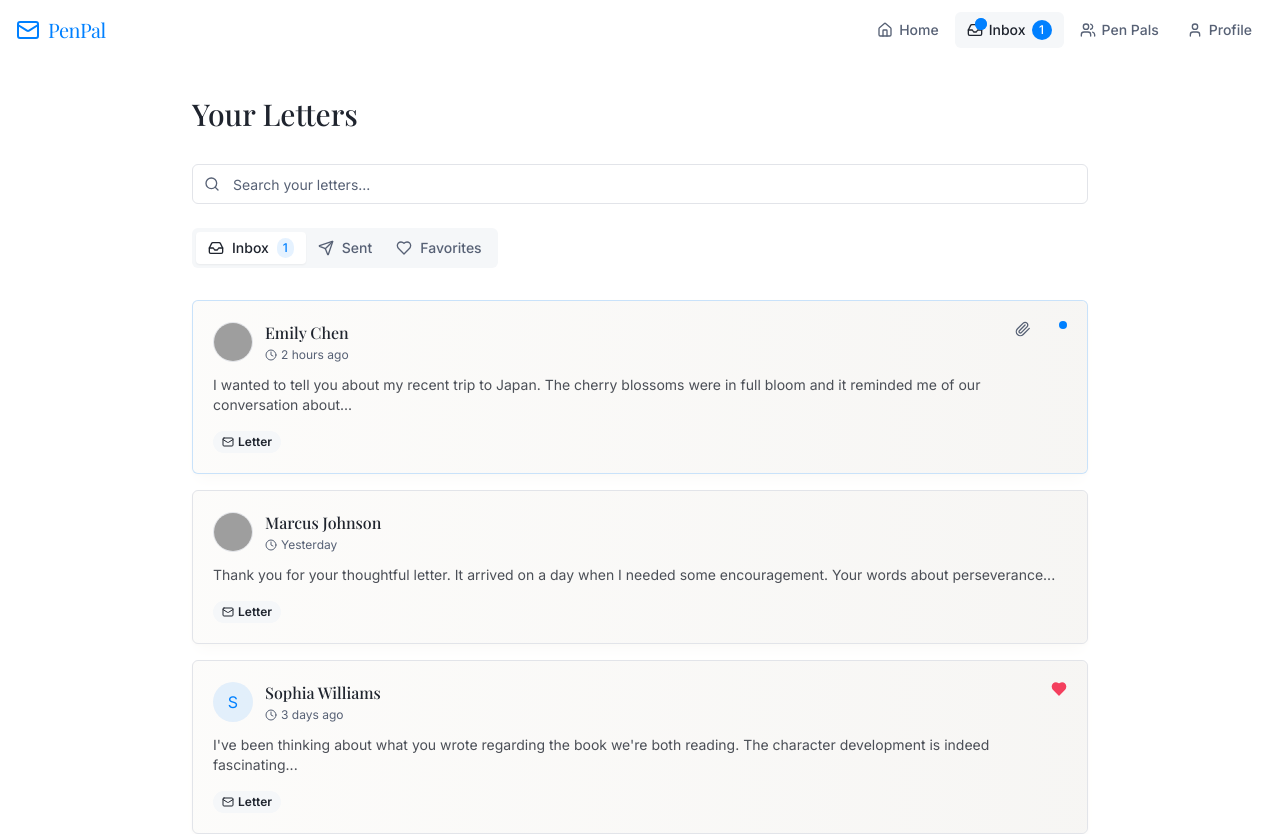
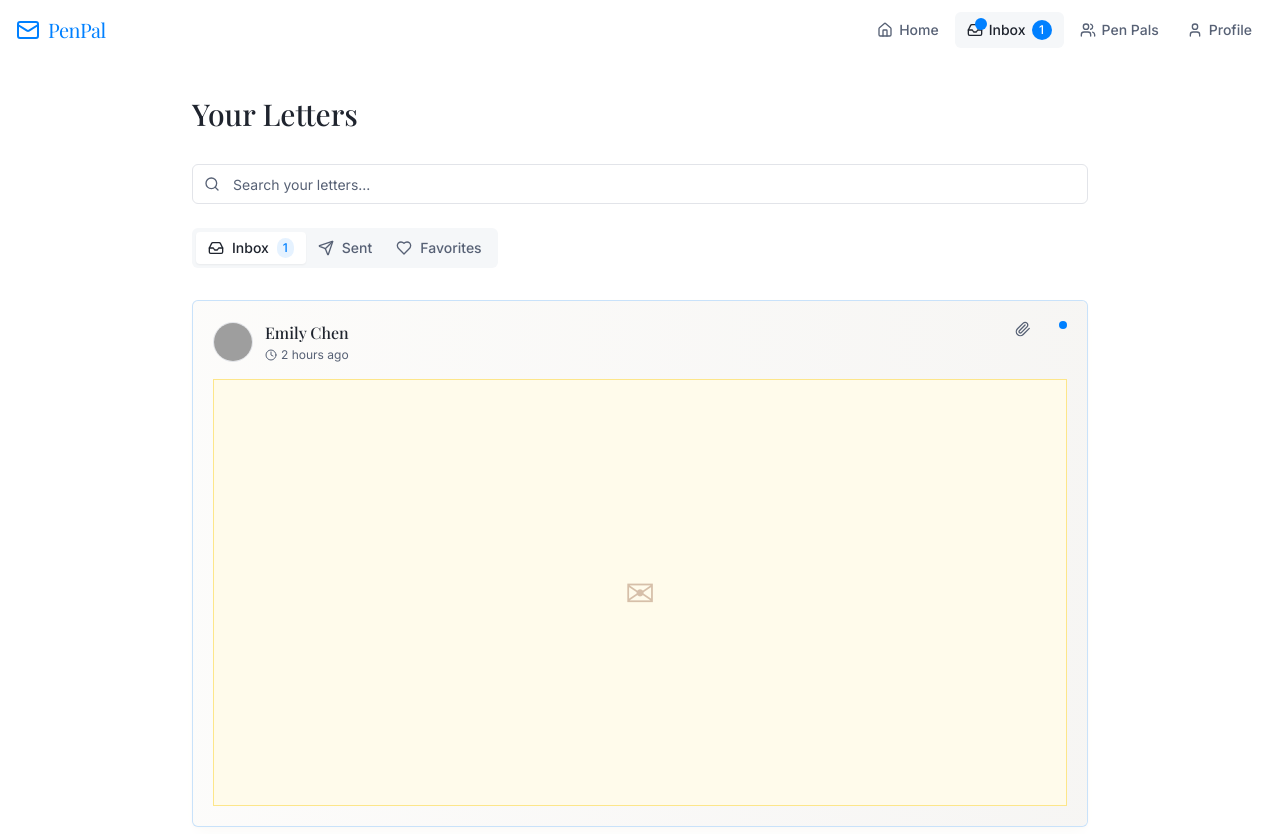
Before and after one commit to devTL493/PenPal-Palooza, a React (Vite) app: page /dashboard in a window 1280 px wide. Shown: the top 834 px of the page. Built offline with nearby package versions, Linux system fonts and the light colour scheme; grey boxes are pictures that could not be loaded; a web font is replaced by a local one.

Commit message:
Refactor letter card and navigation
- Remove blinking animation from inbox notification.
- Remove "Letter" badge from LetterCard component.
- Implement letter preview with open animation on hover.

```diff
--- a/src/components/LetterCard.tsx
+++ b/src/components/LetterCard.tsx
@@ -1,12 +1,10 @@
 
-import React from 'react';
+import React, { useState } from 'react';
 import { cn } from "@/lib/utils";
 import { Card } from "@/components/ui/card";
-import { Badge } from "@/components/ui/badge";
 import { motion } from 'framer-motion';
 import {
   Clock,
-  Mail,
   Heart,
   Paperclip,
 } from 'lucide-react';
@@ -37,6 +35,8 @@ const LetterCard: React.FC<LetterCardProps> = ({
   onClick,
   className,
 }) => {
+  const [isHovered, setIsHovered] = useState(false);
+
   return (
     <motion.div
       initial={{ opacity: 0, y: 20 }}
@@ -45,6 +45,8 @@ const LetterCard: React.FC<LetterCardProps> = ({
     >
       <Card
         onClick={onClick}
+        onMouseEnter={() => setIsHovered(true)}
+        onMouseLeave={() => setIsHovered(false)}
         className={cn(
           "paper w-full cursor-pointer overflow-hidden transition-all duration-300 hover:translate-y-[-2px]",
           isUnread ? "border-primary/20" : "border-border",
@@ -96,15 +98,38 @@ const LetterCard: React.FC<LetterCardProps> = ({
             </div>
           </div>
 
-          <div className="mt-3">
-            <p className="text-sm line-clamp-2 text-foreground/80">{preview}</p>
-          </div>
+          <div className="mt-4">
+            <div
+              className={cn(
+                "letter-preview relative overflow-hidden transition-all duration-500 ease-spring",
+                isHovered ? "letter-open" : "letter-closed"
+              )}
+            >
+              <div className="letter-envelope w-full aspect-[2/1] bg-amber-50 flex items-center justify-center text-amber-900/30 border border-amber-200">
+                <motion.div
+                  className="letter-icon text-4xl"
+                  animate={{
+                    opacity: isHovered ? 0 : 1,
+                    scale: isHovered ? 0.8 : 1
+                  }}
+                  transition={{ duration: 0.3 }}
+                >
+                  ✉
+                </motion.div>
+              </div>
 
-          <div className="mt-4 flex items-center justify-between">
-            <Badge variant="secondary" className="text-xs px-2 py-0.5">
-              <Mail className="h-3 w-3 mr-1" />
-              Letter
-            </Badge>
+              <motion.div
+                className="letter-content p-3 bg-white border border-amber-200 absolute inset-0 origin-bottom"
+                initial={{ scaleY: 0 }}
+                animate={{
+                  scaleY: isHovered ? 1 : 0,
+                  opacity: isHovered ? 1 : 0
+                }}
+                transition={{ duration: 0.4, ease: [0.22, 1, 0.36, 1] }}
+              >
+                <p className="text-sm line-clamp-2 text-foreground/80">{preview}</p>
+              </motion.div>
+            </div>
           </div>
         </div>
       </Card>
--- a/src/components/Navigation.tsx
+++ b/src/components/Navigation.tsx
@@ -1,4 +1,3 @@
-
 import React, { useState, useEffect } from 'react';
 import { Link, useLocation } from 'react-router-dom';
 import { cn } from "@/lib/utils";
@@ -45,7 +44,6 @@ const Navigation = () => {
               <Inbox className="h-4 w-4" />
               {unreadCount > 0 && (
                 <span className="absolute -top-1 -right-1 flex h-3 w-3">
-                  <span className="animate-ping absolute inline-flex h-full w-full rounded-full bg-primary opacity-75"></span>
                   <span className="relative inline-flex rounded-full h-3 w-3 bg-primary"></span>
                 </span>
               )}
--- a/src/components/letter/LetterContent.tsx
+++ b/src/components/letter/LetterContent.tsx
@@ -1,5 +1,6 @@
 
 import React from 'react';
+import { motion, AnimatePresence } from 'framer-motion';
 
 interface LetterContentProps {
   content: string;
@@ -15,9 +16,16 @@ const LetterContent: React.FC<LetterContentProps> = ({
   if (!showContent) return null;
 
   return (
-    <div className="paper p-8 border rounded-md mb-6 whitespace-pre-line font-serif">
-      {content || preview}
-    </div>
+    <AnimatePresence>
+      <motion.div
+        className="paper p-8 border rounded-md mb-6 whitespace-pre-line font-serif"
+        initial={{ opacity: 0, y: 20 }}
+        animate={{ opacity: 1, y: 0 }}
+        transition={{ duration: 0.4 }}
+      >
+        {content || preview}
+      </motion.div>
+    </AnimatePresence>
   );
 };
 
--- a/src/index.css
+++ b/src/index.css
@@ -122,6 +122,30 @@
   @apply absolute inset-0 bg-gradient-to-r from-paper-light to-paper-dark opacity-60 rounded-md z-[-1];
 }
 
+/* Letter preview animations */
+.letter-preview {
+  min-height: 100px;
+  transform-style: preserve-3d;
+}
+
+.letter-envelope {
+  transform-origin: center bottom;
+  transition: transform 0.4s cubic-bezier(0.22, 1, 0.36, 1);
+}
+
+.letter-closed .letter-envelope {
+  transform: rotateX(0deg);
+}
+
+.letter-open .letter-envelope {
+  transform: rotateX(-110deg);
+}
+
+.letter-content {
+  transform-origin: top;
+  backface-visibility: hidden;
+}
+
 /* Subtle paper-like texture overlay */
 .texture {
   position: relative;
```
